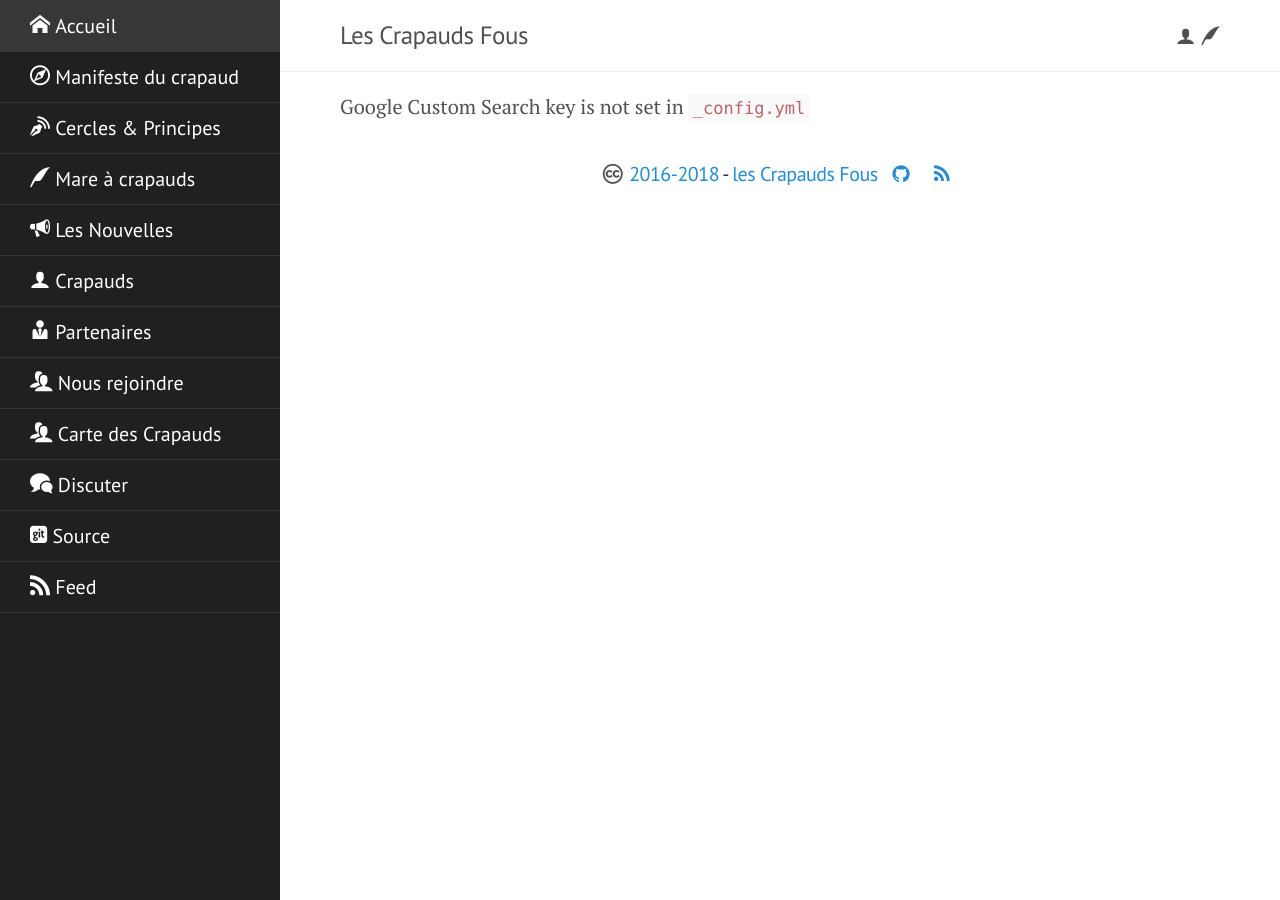
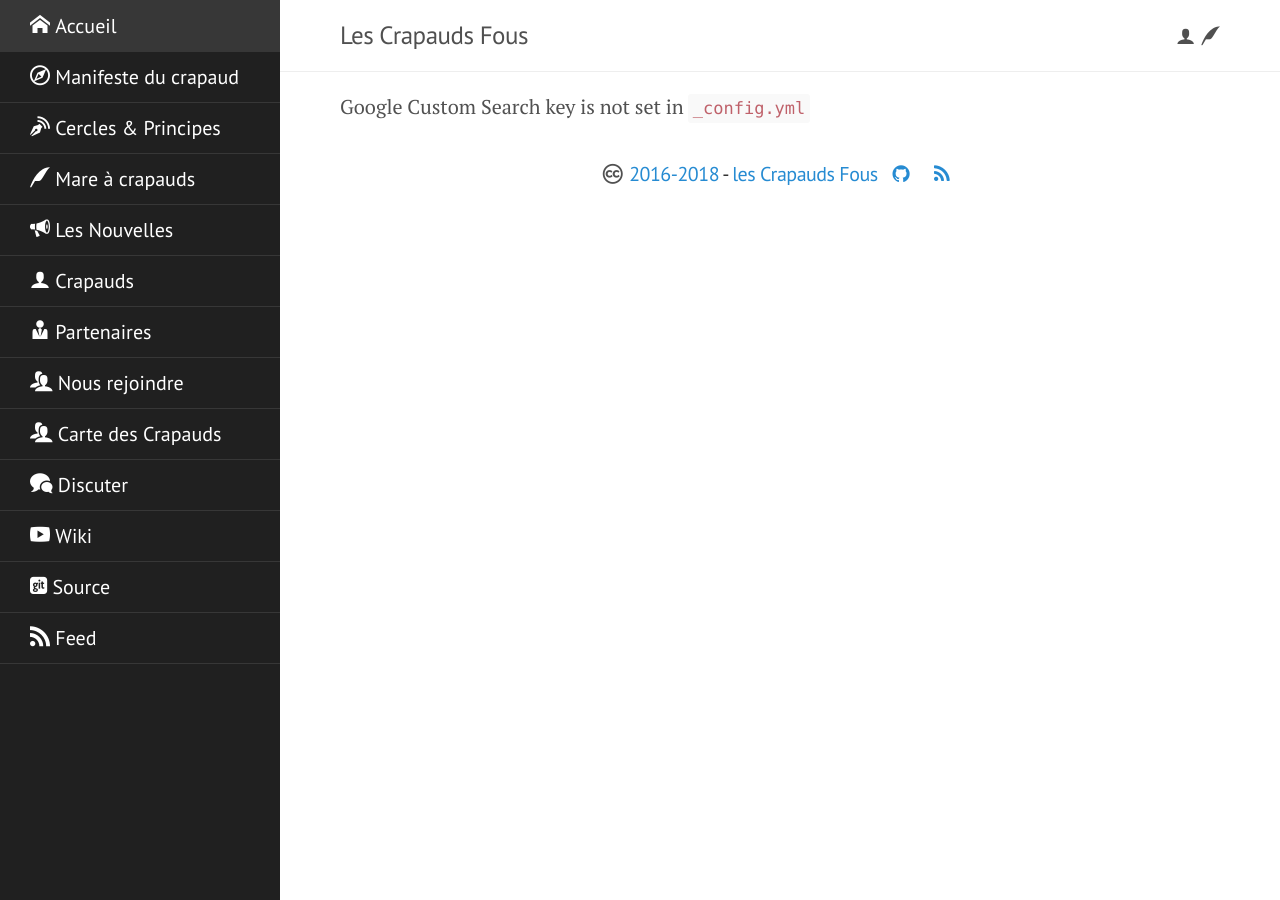
Before and after one commit to crazy-toads/crazy-toads.github.io, a Jekyll site: the page built from syspages/search.md, in a window 1280 px wide. Built offline with Jekyll 4.4.1, drawn with Linux system fonts in a browser that asks for light colours; nearby versions of some CDN libraries; some web fonts are replaced.

Commit message:
add wiki link

```diff
--- a/_config.yml
+++ b/_config.yml
@@ -76,6 +76,9 @@ links:
   - title: <i class="iconside iconm-bubbles"></i> Discuter
     url: https://coa.crapaud-fou.org
     external: true
+  - title: <i class="iconside iconm-play"></i> Wiki
+    url: https://wiki.crapaud-fou.org
+    external: true
   - title: <i class="iconside iconm-git-square"></i> Source
     url: https://github.com/crazy-toads/crazy-toads.github.io
     external: true
--- a/_devconfig.yml
+++ b/_devconfig.yml
@@ -77,6 +77,9 @@ links:
   - title: <i class="iconside iconm-bubbles"></i> Discuter
     url: https://coa.crapaud-fou.org
     external: true
+  - title: <i class="iconside iconm-play"></i> Wiki
+    url: https://wiki.crapaud-fou.org
+    external: true
   - title: <i class="iconside iconm-git-square"></i> Source
     url: https://github.com/crazy-toads/crazy-toads.github.io
     external: true
```
